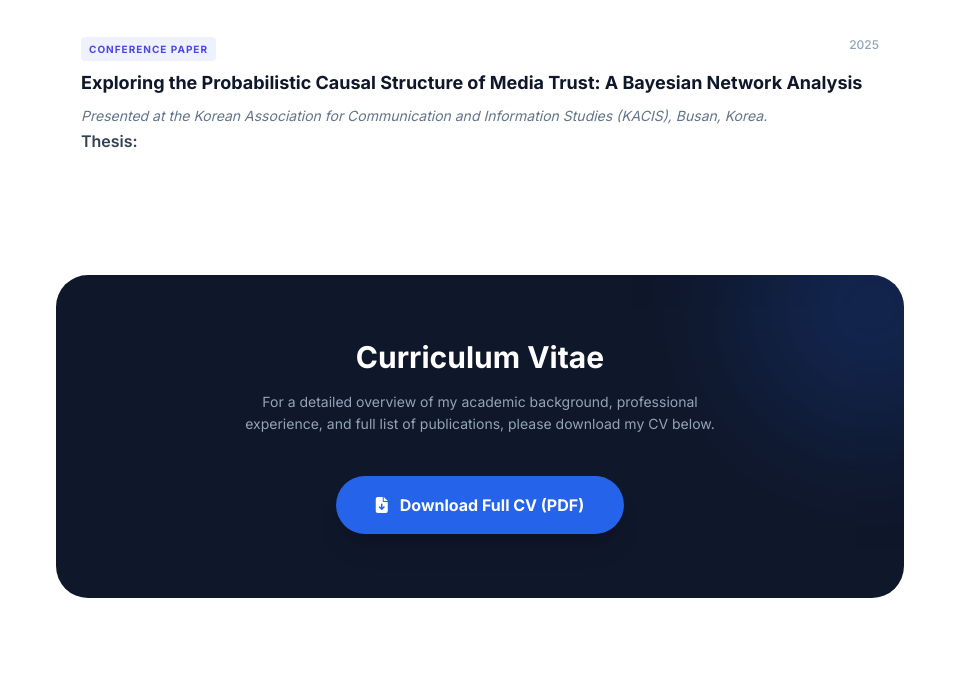
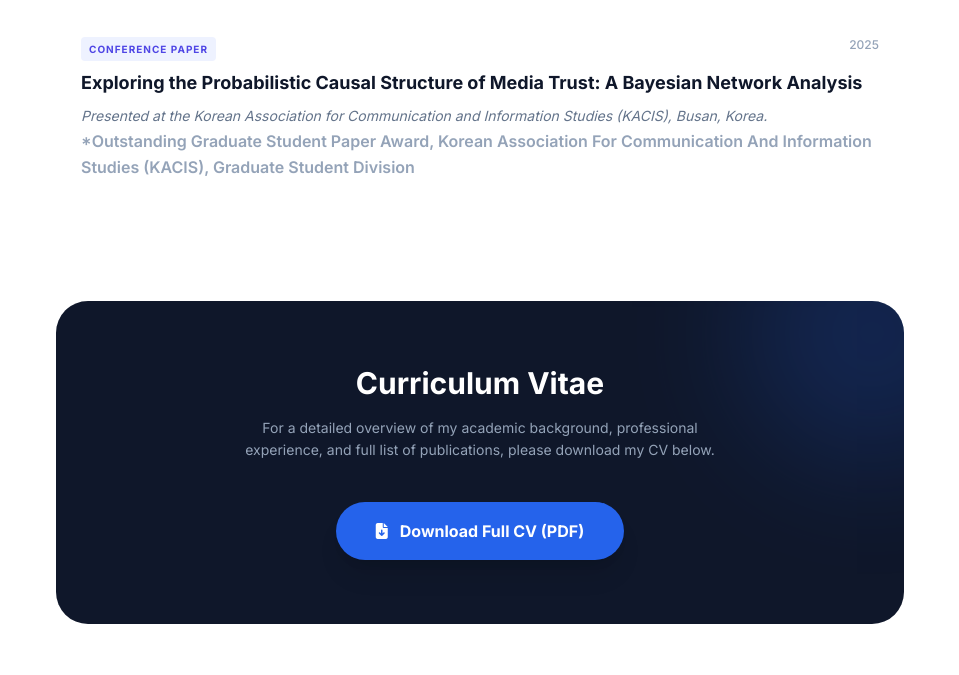
Before and after one commit to hyehyeonn/hyehyeonn.github.io, a plain HTML site: page index.html in a window 1280 px wide. Shown: the part 1980-2655 px from the top of the page, without its empty margins (160-1119 px from the left). Drawn offline with nearby package versions, Linux system fonts and the light colour scheme.

Commit message:
Update index.html

```diff
--- a/index.html
+++ b/index.html
@@ -198,7 +198,7 @@
                     Exploring the Probabilistic Causal Structure of Media Trust: A Bayesian Network Analysis
                 </h3>
             <p class="text-slate-500 text-sm mt-2 leading-relaxed italic">Presented at the Korean Association for Communication and Information Studies (KACIS), Busan, Korea.</p>
-            <span class="font-semibold text-slate-700">Thesis:</span>
+            <span class="font-semibold text-slate-400">*Outstanding Graduate Student Paper Award, Korean Association For Communication And Information Studies (KACIS), Graduate Student Division</span>
         </div>
 
             </div>
```
